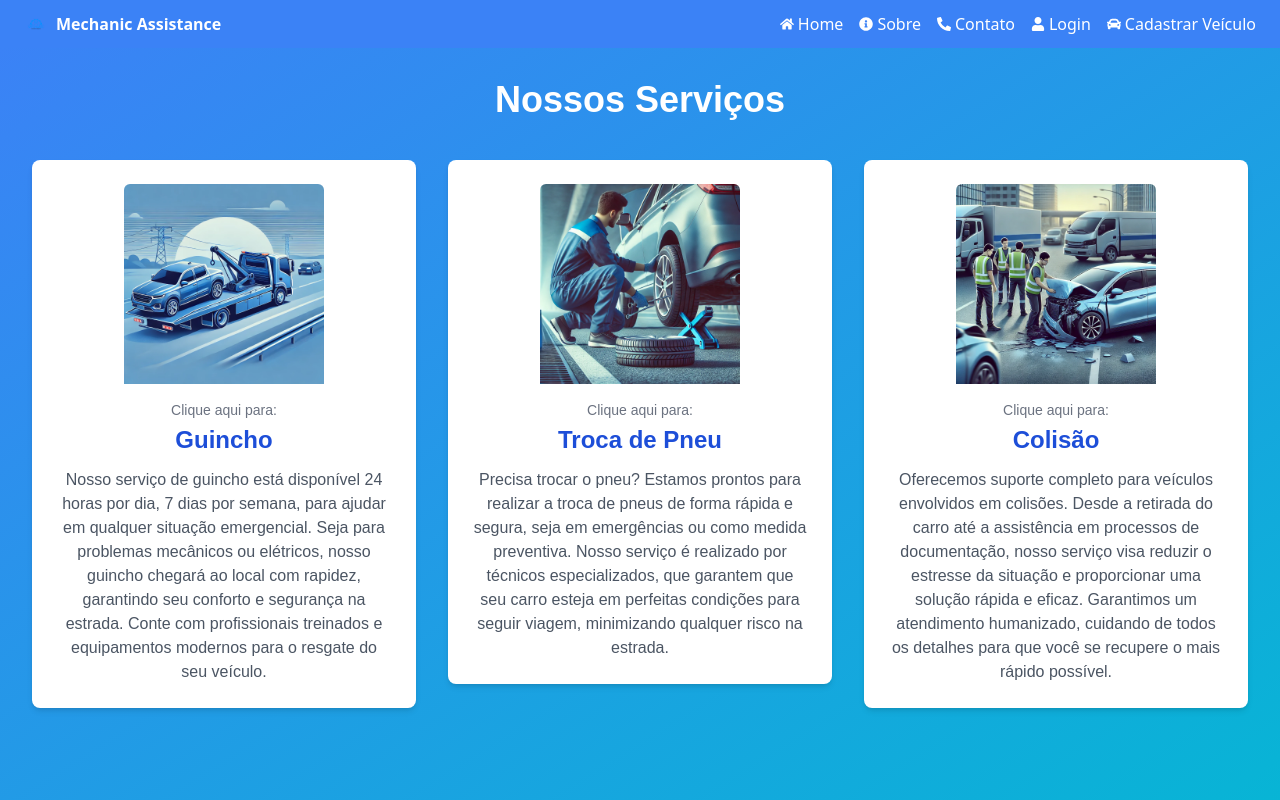
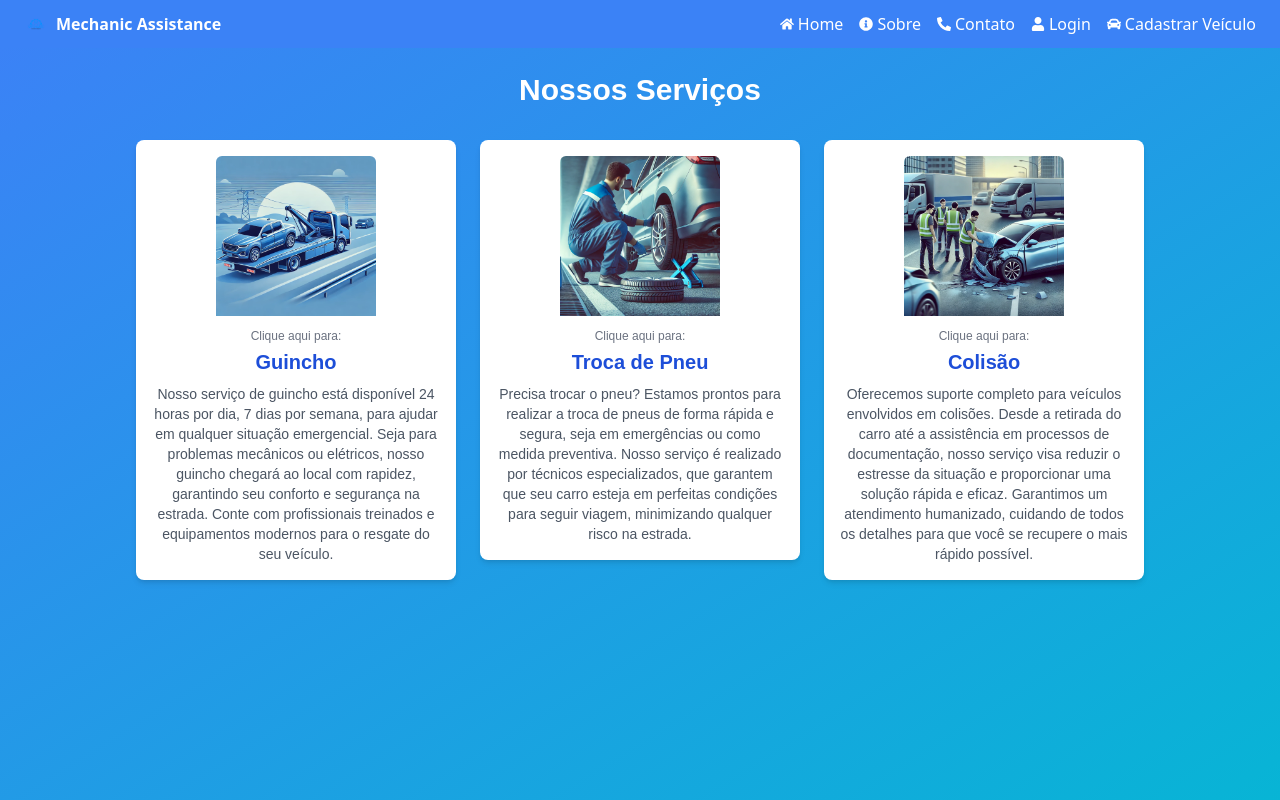
Before and after one commit to GusthavoDaniel/Sprintfront10, a Next.js app in the folder sprintporto10/: page /servicos in a window 1280 px wide. Shown: the top 800 px of the page. Built offline with nearby package versions, Linux system fonts and the light colour scheme.

Commit message:
diminui o tamanho dos cards

```diff
--- a/sprintporto10/src/app/servicos/page.tsx
+++ b/sprintporto10/src/app/servicos/page.tsx
@@ -27,23 +27,23 @@ const Servicos: React.FC = () => {
   ];
 
   return (
-    <div className="flex flex-col items-center min-h-screen p-8 bg-gradient-to-br from-blue-500 to-cyan-500 text-white font-poppins">
-      <h2 className="text-4xl font-bold mb-10">Nossos Serviços</h2>
+    <div className="flex flex-col items-center min-h-screen p-6 bg-gradient-to-br from-blue-500 to-cyan-500 text-white font-poppins">
+      <h2 className="text-3xl font-bold mb-8">Nossos Serviços</h2>
 
-      <div className="grid grid-cols-1 md:grid-cols-3 gap-8">
+      <div className="grid grid-cols-1 md:grid-cols-3 gap-6">
         {services.map((service) => (
           <Link key={service.title} href={service.href} passHref>
-            <div className="bg-white text-gray-800 p-6 rounded-lg shadow-md hover:shadow-xl transition-transform transform hover:scale-105 text-center cursor-pointer">
+            <div className="bg-white text-gray-800 p-4 rounded-lg shadow-md hover:shadow-lg transition-transform transform hover:scale-105 text-center cursor-pointer max-w-xs mx-auto">
               <Image
                 src={service.image}
                 alt={service.title}
-                width={200}
-                height={120}
-                className="rounded-t-md mx-auto mb-4"
+                width={160}
+                height={90}
+                className="rounded-t-md mx-auto mb-3"
               />
-              <p className="text-sm text-gray-500 mb-1">Clique aqui para:</p> {/* Adicionando o texto "Clique aqui para:" */}
-              <h3 className="text-2xl font-semibold text-blue-700 mb-3">{service.title}</h3>
-              <p className="text-gray-600">{service.description}</p>
+              <p className="text-xs text-gray-500 mb-1">Clique aqui para:</p>
+              <h3 className="text-xl font-semibold text-blue-700 mb-2">{service.title}</h3>
+              <p className="text-gray-600 text-sm">{service.description}</p>
             </div>
           </Link>
         ))}
```
